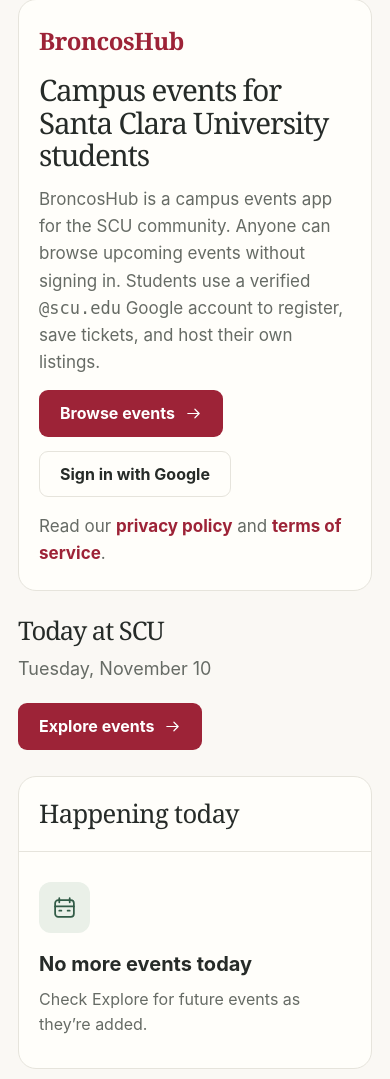
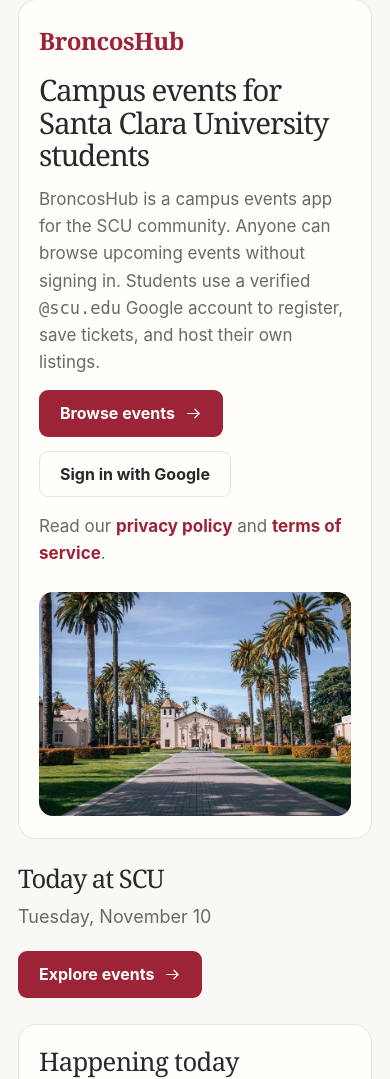
Before and after one commit to PatPrograming/BroncosHub, a Flask app: page / in a window 390 px wide. Shown: the part 104-1183 px from the top of the page. Run offline with Flask 3, Linux system fonts and the light colour scheme; data that the repository does not hold is empty; some libraries are stand-ins or nearby versions.

Commit message:
Add SCU campus photo to homepage introduction

```diff
--- a/event-hub/app/static/css/home.css
+++ b/event-hub/app/static/css/home.css
@@ -1,9 +1,11 @@
 /* Home is a daily overview; event search and the full calendar live in Explore. */
 .home-dashboard { padding-block:48px 72px; }
-.home-about { padding:28px 32px; margin-bottom:36px; display:grid; gap:14px; }
+.home-about { padding:28px 32px; margin-bottom:36px; display:grid; grid-template-columns:minmax(0,1.2fr) minmax(0,1fr); gap:32px; align-items:stretch; }
+.home-about-copy { display:grid; gap:14px; min-width:0; }
+.home-campus-image { display:block; width:100%; height:100%; min-height:300px; object-fit:cover; border-radius:14px; }
 .home-product-name { font-family:var(--serif); font-size:1.5rem; font-weight:650; letter-spacing:-.02em; color:var(--red); }
 .home-about .page-title { font-size:clamp(1.85rem, 3vw, 2.4rem); max-width:22ch; }
-.home-about>p.muted { max-width:62ch; font-size:1.0625rem; line-height:1.6; }
+.home-about-copy>p.muted { max-width:62ch; font-size:1.0625rem; line-height:1.6; }
 .home-about-actions { display:flex; flex-wrap:wrap; gap:14px; align-items:center; }
 .home-legal-links { margin-top:2px; }
 .home-heading { display:flex; align-items:center; justify-content:space-between; gap:24px; margin-bottom:36px; }
@@ -63,7 +65,8 @@
 }
 @media(max-width:760px) {
   .home-dashboard { padding-block:30px 48px; }
-  .home-about { padding:22px 20px; margin-bottom:26px; }
+  .home-about { padding:22px 20px; margin-bottom:26px; grid-template-columns:1fr; gap:24px; }
+  .home-campus-image { height:auto; min-height:0; }
   .home-heading { align-items:flex-start; flex-direction:column; gap:20px; margin-bottom:26px; }
   .home-heading-actions { flex-direction:row-reverse; justify-content:flex-end; }
   .home-overview { grid-template-columns:1fr; gap:24px; }
--- a/event-hub/app/templates/index.html
+++ b/event-hub/app/templates/index.html
@@ -5,6 +5,7 @@
 {% block content %}
 <section class="container home-dashboard">
   <section class="home-about surface" aria-labelledby="broncoshub-about-title">
+    <div class="home-about-copy">
     <p class="home-product-name">BroncosHub</p>
     <h1 id="broncoshub-about-title" class="page-title">Campus events for Santa Clara University students</h1>
     <p class="muted">BroncosHub is a campus events app for the SCU community. Anyone can browse upcoming events without signing in. Students use a verified <code>@scu.edu</code> Google account to register, save tickets, and host their own listings.</p>
@@ -15,6 +16,8 @@
     {% if support_available|default(false) %}
     <p class="home-legal-links small muted">Read our <a class="link" href="{{ url_for('support.privacy') }}">privacy policy</a> and <a class="link" href="{{ url_for('support.terms') }}">terms of service</a>.</p>
     {% endif %}
+    </div>
+    <img class="home-campus-image" src="{{ url_for('static', filename='images/scu-campus.png') }}" alt="Mission Santa Clara and the palm-lined walkway on SCU's campus" width="759" height="545">
   </section>
 
   <header class="home-heading">
```
Also changed, not shown: event-hub/app/static/images/scu-campus.png (added).
